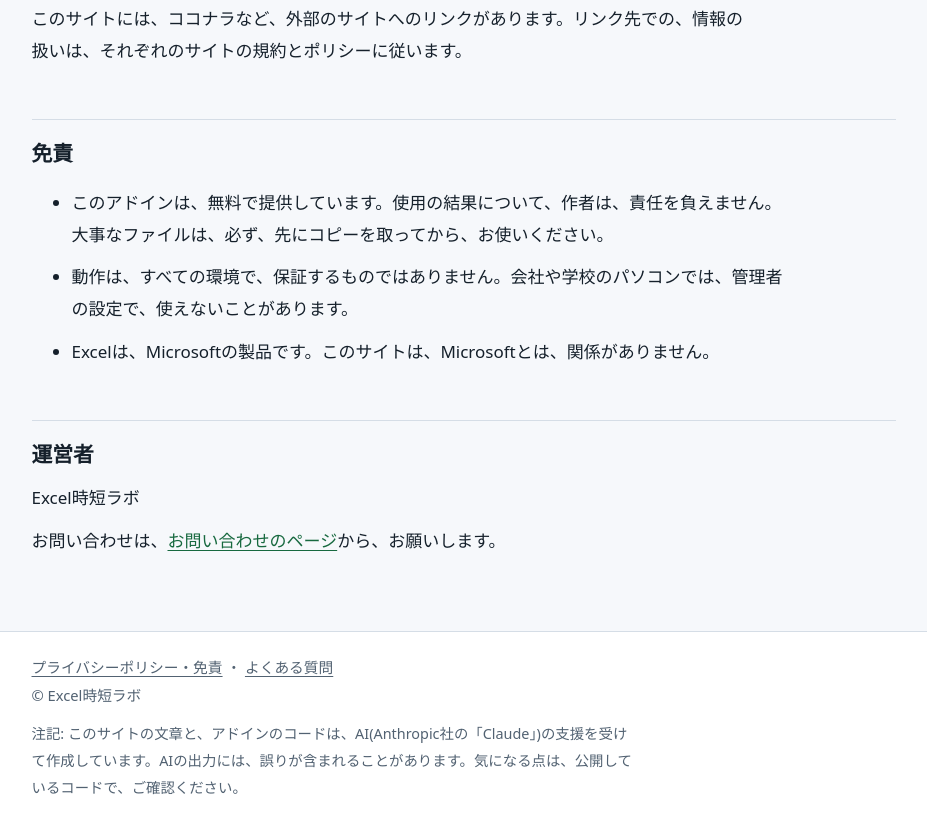
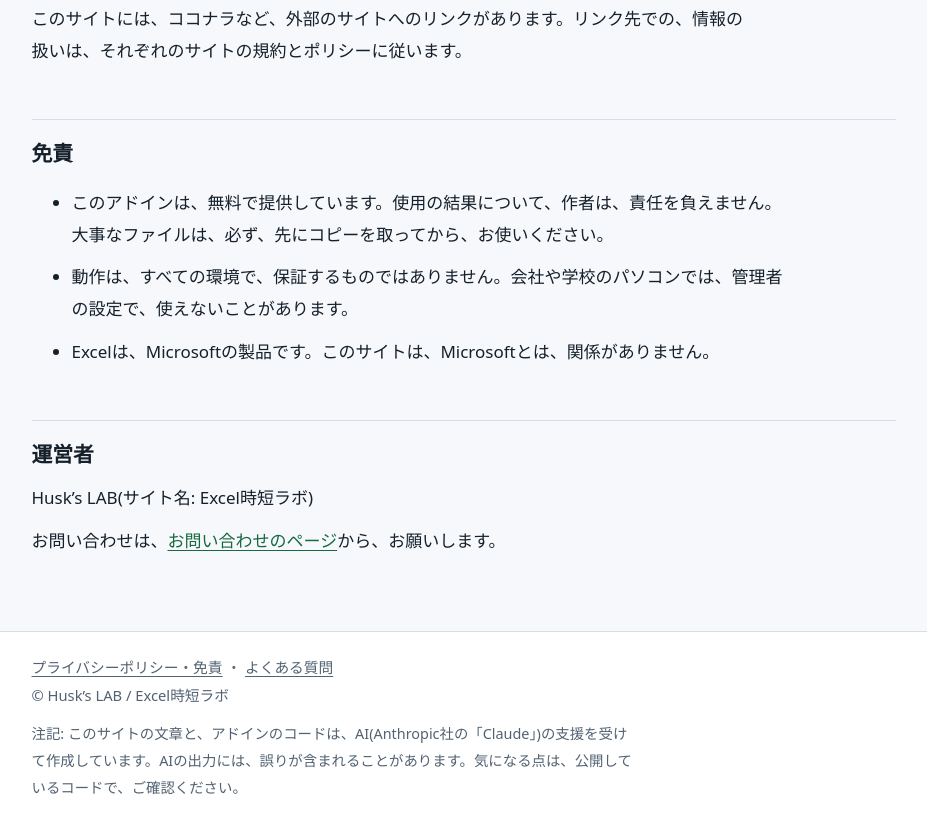
Before and after one commit to Husk509/excel-jitan-lab, a plain HTML site: page privacy.html in a window 1280 px wide. Shown: the part 1033-1857 px from the top of the page, without its empty margins (169-1096 px from the left). Drawn offline with Linux system fonts and the light colour scheme.

Commit message:
Add files via upload

```diff
--- a/privacy.html
+++ b/privacy.html
@@ -43,13 +43,13 @@
   </ul>
 
   <h2>運営者</h2>
-  <p>Excel時短ラボ</p>
+  <p>Husk’s LAB(サイト名: Excel時短ラボ)</p>
   <p>お問い合わせは、<a href="contact.html">お問い合わせのページ</a>から、お願いします。</p>
 </div></main>
 
 <footer class="site"><div class="wrap">
   <a href="privacy.html">プライバシーポリシー・免責</a> ・ <a href="faq.html">よくある質問</a><br>
-  © Excel時短ラボ
+  © Husk’s LAB / Excel時短ラボ
 
   <p class="small" style="margin:10px 0 0;max-width:42em">注記: このサイトの文章と、アドインのコードは、AI(Anthropic社の「Claude」)の支援を受けて作成しています。AIの出力には、誤りが含まれることがあります。気になる点は、公開しているコードで、ご確認ください。</p>
 </div></footer>
```
Also changed, not shown: code.html (+1 -1 lines), contact.html (+1 -1 lines), faq.html (+1 -1 lines), features.html (+1 -1 lines), index.html (+1 -1 lines), install.html (+1 -1 lines).
